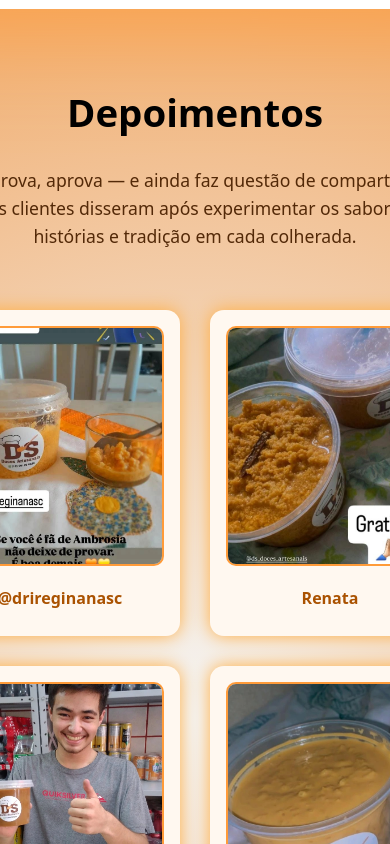
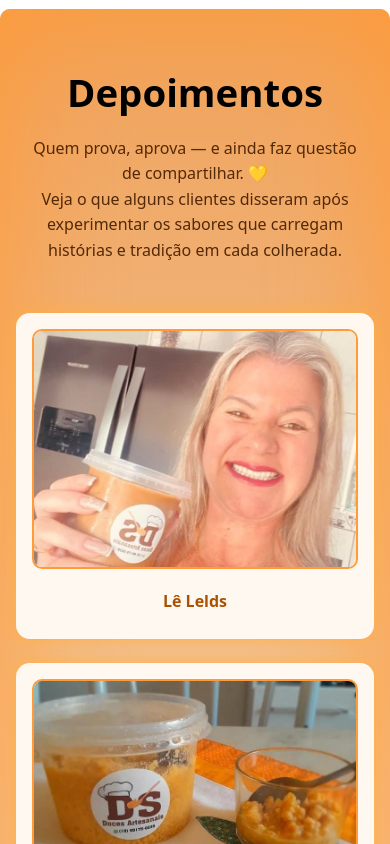
Before and after one commit to robertdouglasaimon/ds-deliciosos-doces-caseiros, a React (Create React App) app in the folder doces-caseiros/: page / in a window 390 px wide. Shown: the part 5000-5844 px from the top of the page. Built offline with nearby package versions, Linux system fonts and the light colour scheme.

Commit message:
Update Section2.css

```diff
--- a/doces-caseiros/src/Componentes-Especificos/Home/Section2/Section2.css
+++ b/doces-caseiros/src/Componentes-Especificos/Home/Section2/Section2.css
@@ -91,3 +91,24 @@
     box-shadow: 0 0 18px #ffae42;
   }
 }
+
+@media (max-width: 768px) {
+  .section2 {
+    padding: 60px 16px;
+  }
+
+  .depoimentos-grid {
+    grid-template-columns: 1fr; /* Uma coluna só no mobile */
+    gap: 24px;
+  }
+
+  .depoimentos-intro {
+    font-size: 1rem;
+    padding: 0 12px;
+  }
+
+  .card-depoimento {
+    max-width: 100%;
+    margin: 0 auto;
+  }
+}
```
